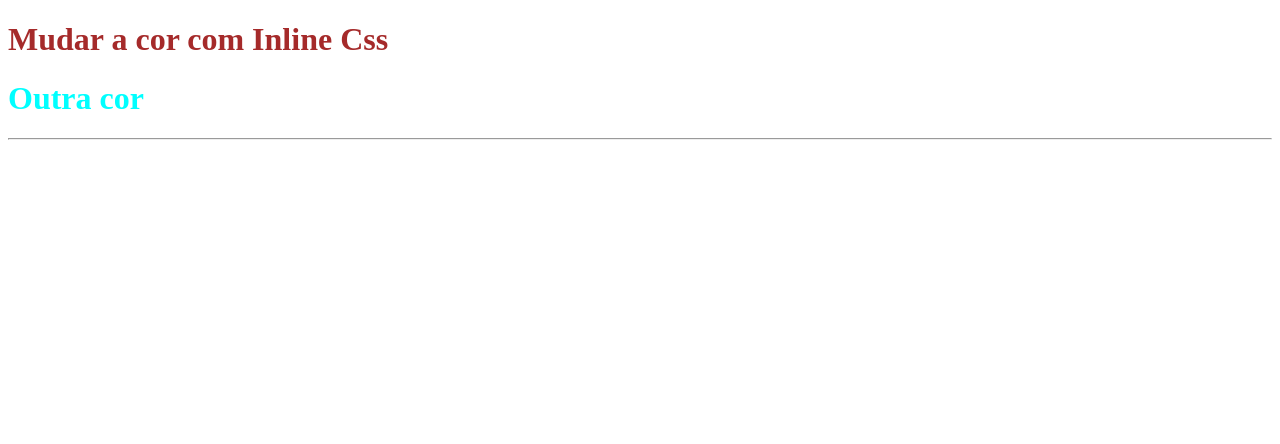
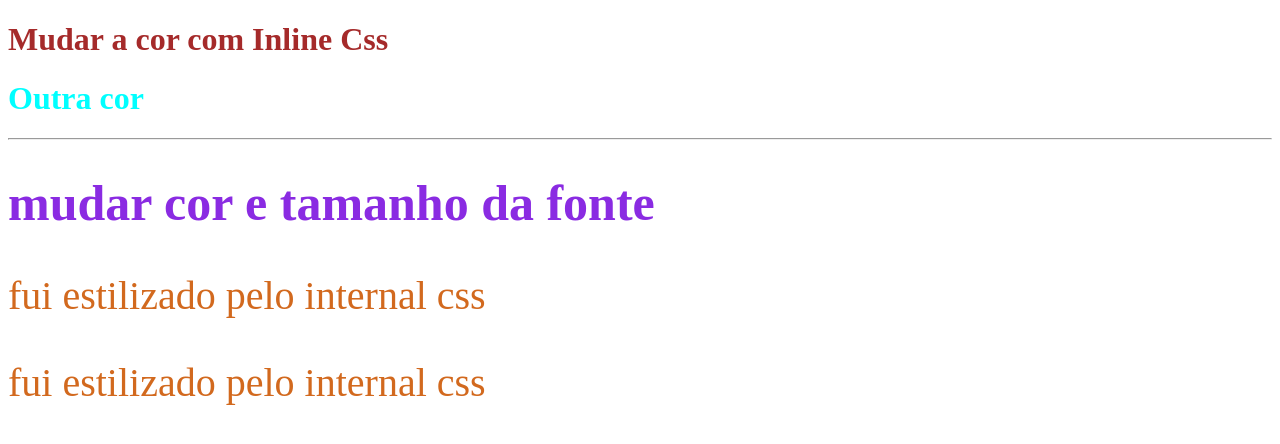
Before and after one commit to drianafz/07-03-html, a plain HTML site: page index.html in a window 1280 px wide. Drawn offline with Linux system fonts and the light colour scheme.

Commit message:
03 internal css

```diff
--- a/index.html
+++ b/index.html
@@ -4,6 +4,13 @@
     <meta charset="UTF-8">
     <meta name="viewport" content="width=device-width, initial-scale=1.0">
     <link rel="stylesheet" href="css/style.css">
+    <style>
+        p{
+            color: chocolate;
+            font-size: 40px;
+        }
+    </style>
+
     <title>Aprendendo CSS</title>
 </head>
 <body>
@@ -13,5 +20,10 @@
     <h1 style="color:brown;"> Mudar a cor com Inline Css </h1>
     <h1 style="color: aqua;">Outra cor</h1>
     <hr>
+    <!-- 2 Multiplas regras CSS -->
+    <h1 style=" color: blueviolet; font-size: 50px; border: 3px solid rebeccapurple (120,88,88)">mudar cor e tamanho da fonte</h1>
+    <!-- 3 internal css -->
+    <p>fui estilizado pelo internal css</p>
+    <p>fui estilizado pelo internal css</p>
 </body>
 </html>
```
